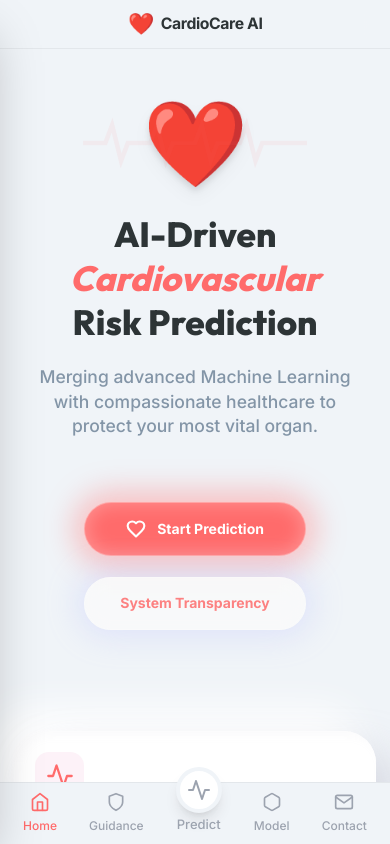
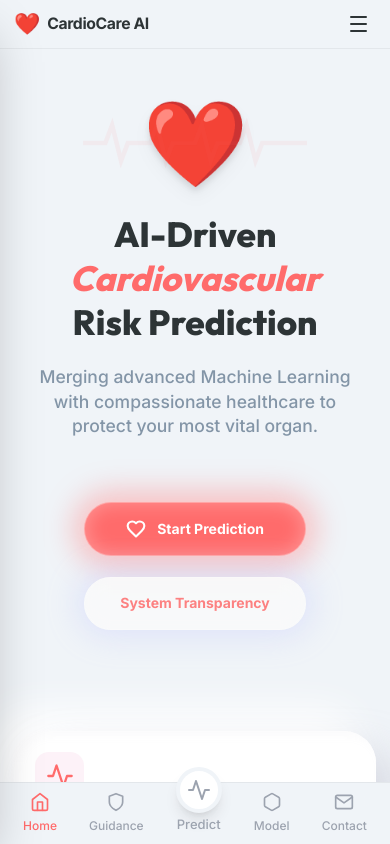
Before and after one commit to RajPanchasara/CardioCare-AI, a Next.js app: page / in a window 390 px wide. Built offline with nearby package versions, Linux system fonts and the light colour scheme.

Commit message:
Refactor MobileHeader to include toggle functionality

```diff
--- a/components/MobileHeader.tsx
+++ b/components/MobileHeader.tsx
@@ -2,13 +2,44 @@
 
 import Link from "next/link";
 
-export default function MobileHeader() {
+interface MobileHeaderProps {
+    isOpen: boolean;
+    onToggle: () => void;
+}
+
+export default function MobileHeader({ isOpen, onToggle }: MobileHeaderProps) {
     return (
-        <header className="lg:hidden h-14 px-4 flex items-center justify-center bg-[var(--bg-nav)] backdrop-blur-md border-b border-[rgba(0,0,0,0.05)] z-50 shrink-0">
+        <header className="lg:hidden h-14 px-4 flex items-center justify-between bg-[var(--bg-nav)] backdrop-blur-md border-b border-[rgba(0,0,0,0.05)] z-50 shrink-0">
+            {/* Brand */}
             <Link href="/" className="flex items-center gap-2">
                 <div className="heartbeat text-primary text-2xl">❤️</div>
                 <span className="font-bold tracking-tight text-lg text-[var(--text-main)]">CardioCare AI</span>
             </Link>
+
+            {/* Hamburger / X toggle */}
+            <button
+                onClick={onToggle}
+                aria-label={isOpen ? "Close menu" : "Open menu"}
+                aria-expanded={isOpen}
+                className="w-10 h-10 flex flex-col items-center justify-center gap-[5px] rounded-xl
+                           hover:bg-[var(--bg-main)] active:scale-90 transition-all duration-200 focus:outline-none"
+            >
+                {/* Top bar — rotates to first arm of X */}
+                <span
+                    className="block h-[2px] w-5 bg-[var(--text-main)] rounded-full origin-center transition-transform duration-300"
+                    style={{ transform: isOpen ? "translateY(7px) rotate(45deg)" : "none" }}
+                />
+                {/* Middle bar — fades out */}
+                <span
+                    className="block h-[2px] w-5 bg-[var(--text-main)] rounded-full transition-opacity duration-200"
+                    style={{ opacity: isOpen ? 0 : 1 }}
+                />
+                {/* Bottom bar — rotates to second arm of X */}
+                <span
+                    className="block h-[2px] w-5 bg-[var(--text-main)] rounded-full origin-center transition-transform duration-300"
+                    style={{ transform: isOpen ? "translateY(-7px) rotate(-45deg)" : "none" }}
+                />
+            </button>
         </header>
     );
 }
```
